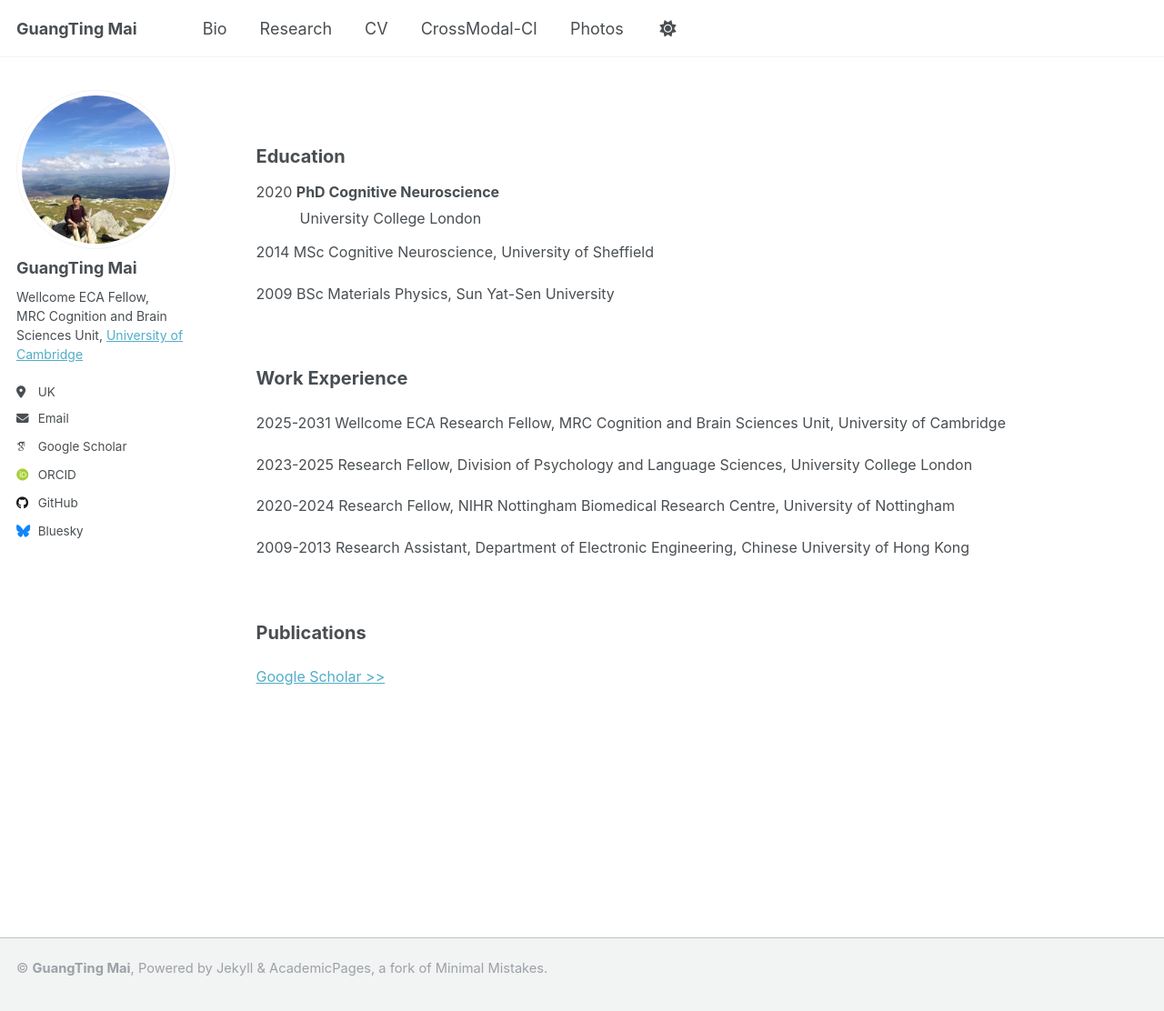
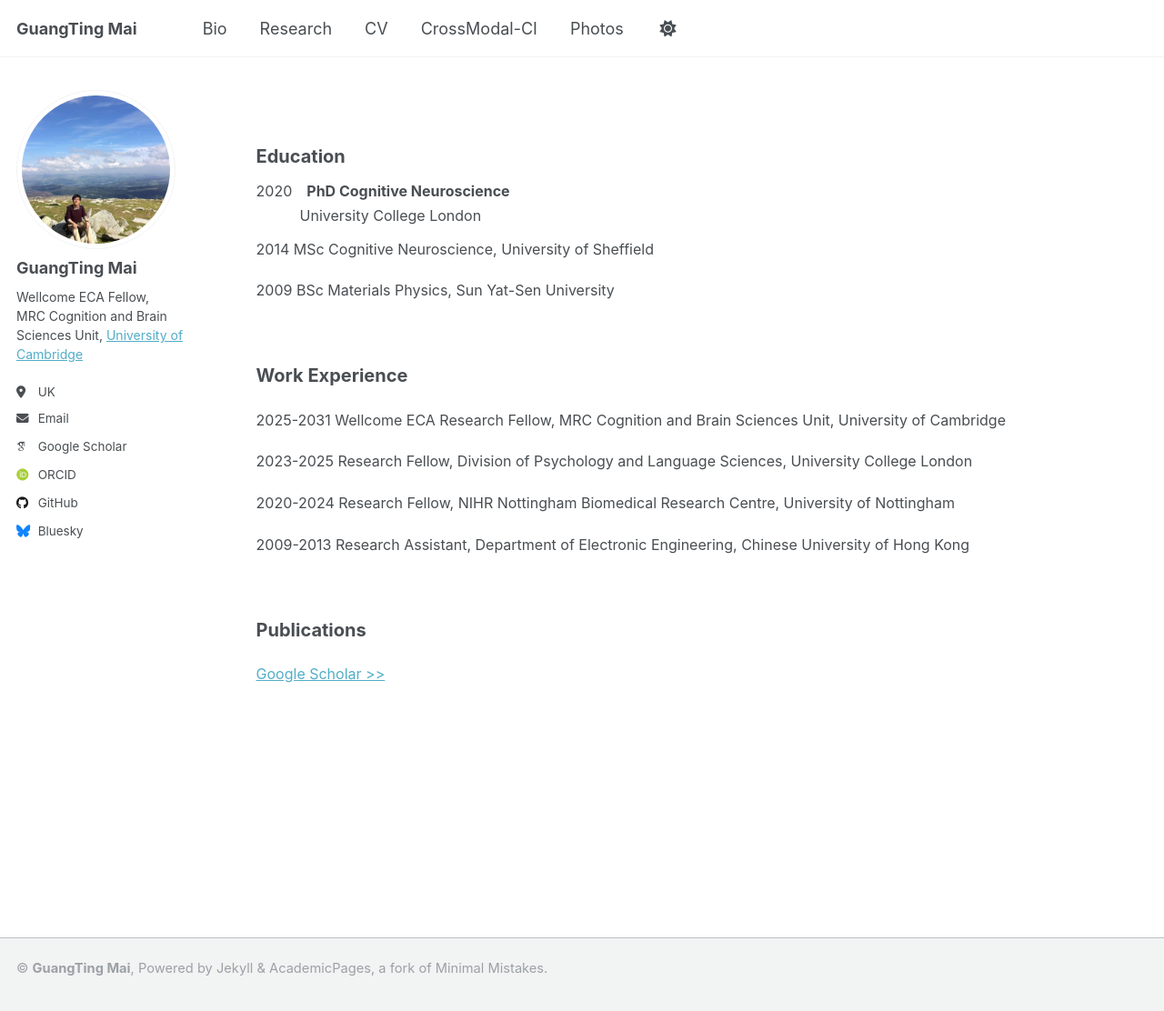
Before and after one commit to guangtingmai/guangtingmai.github.io, a Jekyll site: the page built from _pages/cv.html, in a window 1280 px wide and 1118 px high. Shown: the top 1112 px of the window at 91% size. Built offline with Jekyll 4.4.1, drawn with Linux system fonts in a browser that asks for light colours; some web fonts are replaced.

Commit message:
Update cv.html

```diff
--- a/_pages/cv.html
+++ b/_pages/cv.html
@@ -8,8 +8,8 @@ author_profile: true
 ---
 <br>
 <p><span style="font-size: 15pt;line-height: 1.4;display: block;margin-bottom: 0.07vh"><strong>Education</strong></span></p>
-<p><span style="font-size: 12pt;line-height: 0.3;display: block">2020 <strong>PhD Cognitive Neuroscience</strong></span></p>
-<p><span style="font-size: 12pt;line-height: 0.3;display: block;margin-bottom: 0.2vh">&emsp;&emsp;&emsp;University College London</span></p>
+<p><span style="font-size: 12pt;line-height: 0.2;display: block">2020&emsp;<strong>PhD Cognitive Neuroscience</strong></span></p>
+<p><span style="font-size: 12pt;line-height: 0.2;display: block;margin-bottom: 0.25vh">&emsp;&emsp;&emsp;University College London</span></p>
 <p><span style="font-size: 12pt;line-height: 1.4;display: block;">2014 MSc Cognitive Neuroscience, University of Sheffield</span></p>
 <p><span style="font-size: 12pt;line-height: 1.4;display: block;">2009 BSc Materials Physics, Sun Yat-Sen University</span></p>
 <br>
```
